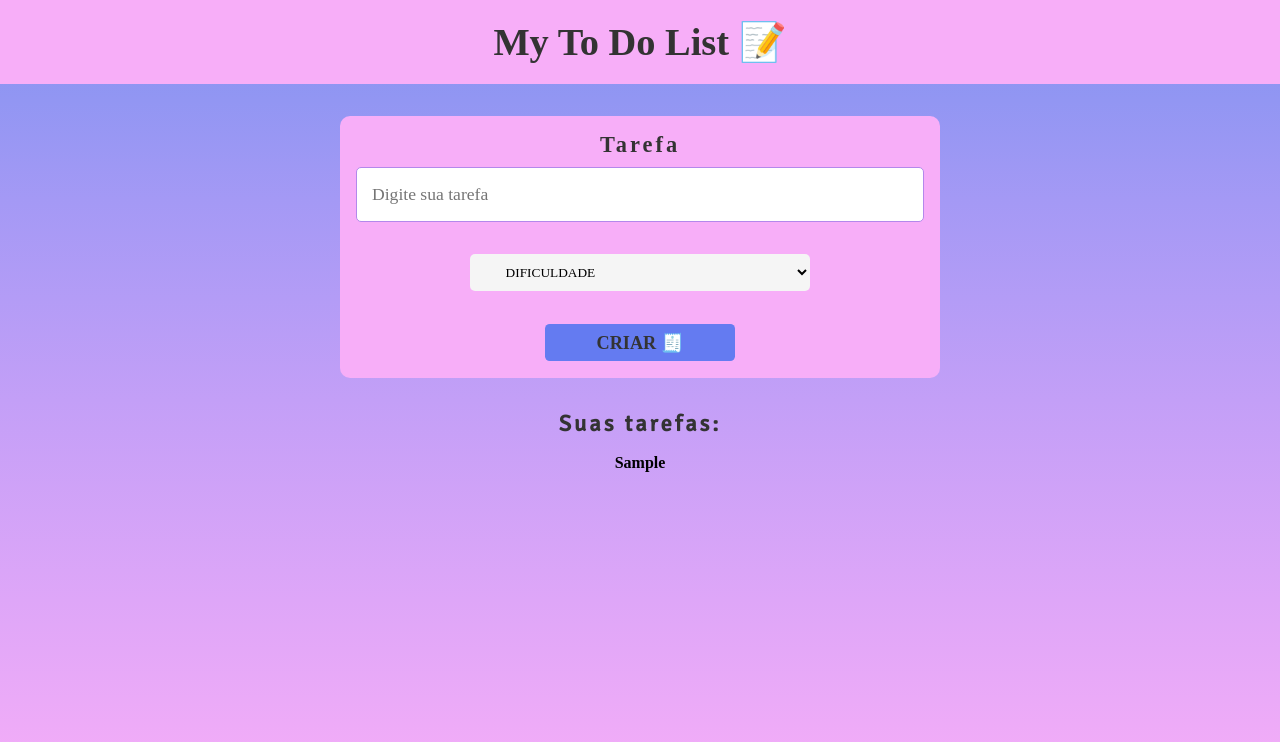
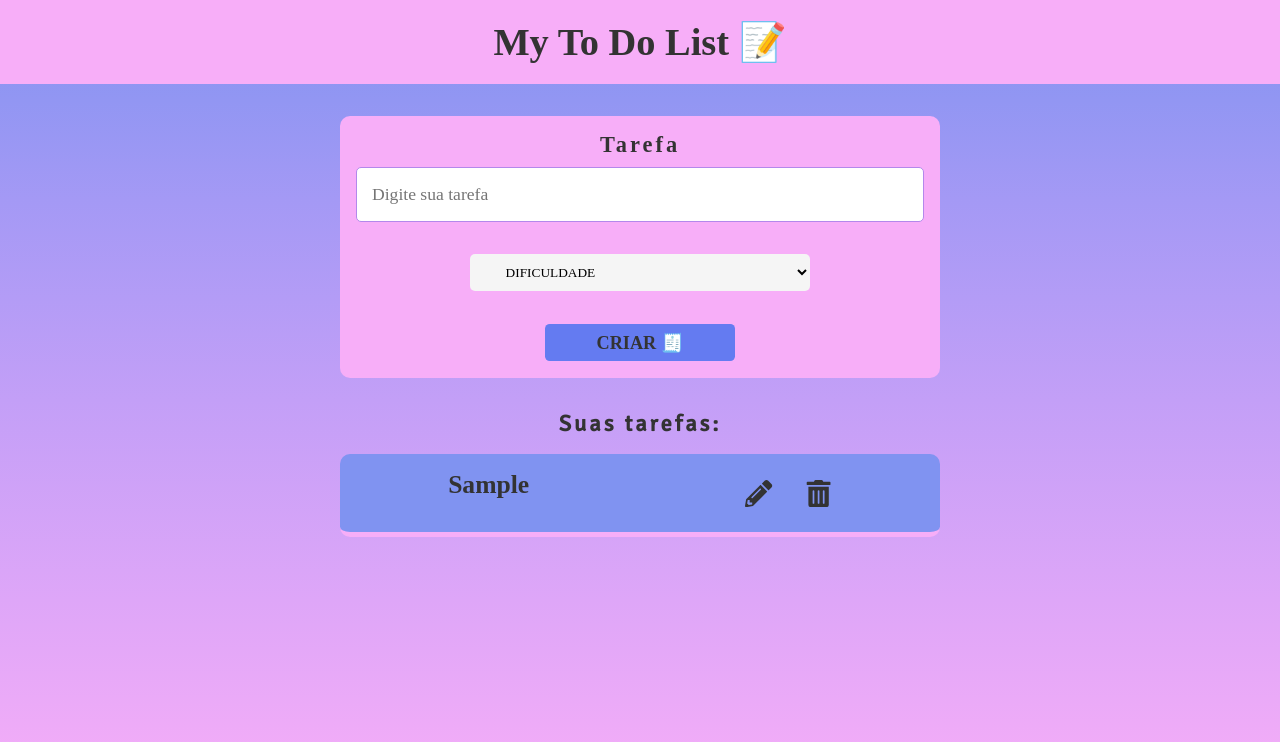
Before and after one commit to Soaressluiss/-my-todo-list, a React (Vite) app: page / in a window 1280 px wide. Both pictures are taken after typing "Sample" into the empty fields and a click on the input "Criar 🧾". Shown: the top 742 px of the page. Built offline with nearby package versions, Linux system fonts and the light colour scheme; a web font is replaced by a local one.

Commit message:
feat: finished styling the taskList component

```diff
--- a/package.json
+++ b/package.json
@@ -10,8 +10,10 @@
     "preview": "vite preview"
   },
   "dependencies": {
+    "install": "^0.13.0",
     "react": "^18.2.0",
     "react-dom": "^18.2.0",
+    "react-icons": "^4.8.0",
     "sass": "^1.62.0"
   },
   "devDependencies": {
--- a/src/App.scss
+++ b/src/App.scss
@@ -19,6 +19,7 @@ body {
         #a499f5,
         #8093f1
     );
+    overflow-x: hidden;
 }
 main {
     text-align: center;
--- a/src/components/TaskList/TaskList.tsx
+++ b/src/components/TaskList/TaskList.tsx
@@ -1,5 +1,6 @@
 import { Itask } from "../../interfaces/Task";
-
+import { FaPencilAlt, FaTrashAlt } from "react-icons/fa";
+import "./TaskListStyle.scss";
 interface TaskListTypes {
     tasklist: Itask[];
 }
@@ -8,18 +9,21 @@ const TaskList = ({ tasklist }: TaskListTypes): JSX.Element => {
         return (
             <>
                 {tasklist.map((task) => (
-                    <div key={task.id}>
-                        <div>
-                            <h4>{task.title}</h4>
-                            <p>{task.difficulty}</p>
+                    <section key={task.id}>
+                        <div className="infoTasks">
+                            <h4 className="titleTasks">{task.title}</h4>
+                            <p className="difficultyTasks">{task.difficulty}</p>
                         </div>
-                        <div></div>
-                    </div>
+                        <div className="taskIcons">
+                            <FaPencilAlt />
+                            <FaTrashAlt />
+                        </div>
+                    </section>
                 ))}
             </>
         );
     } else {
-        return <p>Não tem tarefas cadastradas!</p>;
+        return <p className="withoutTasks">Não tem tarefas cadastradas!</p>;
     }
 };
 
--- /dev/null
+++ b/src/components/TaskList/TaskListStyle.scss
@@ -0,0 +1,54 @@
+@import "../../partials/variables";
+@import "../../partials/mixins";
+
+section {
+    display: flex;
+    flex-direction: row;
+    width: 600px;
+    background-color: $color-tertiary;
+    margin: 0 auto;
+    align-items: center;
+    justify-content: space-around;
+    padding: 1rem 0;
+    border-bottom: 5px $color-primary solid;
+    border-radius: 10px;
+    .infoTasks {
+        display: grid;
+        gap: 1rem;
+        place-items: center;
+        .titleTasks {
+            @include FontFormat($font-secondary, 1.6rem, #333, bold);
+            text-transform: capitalize;
+            text-align: center;
+            position: relative;
+        }
+        .difficultyTasks {
+            @include FontFormat($color-primary, 1.2rem, #333, bold);
+            text-transform: capitalize;
+            text-align: center;
+        }
+    }
+    .taskIcons {
+        display: grid;
+        grid-template-columns: 1fr 1fr;
+        gap: 2rem;
+        align-items: center;
+        > svg {
+            font-size: 1.7rem;
+            color: #333;
+            cursor: pointer;
+            transition: all 0.3s ease;
+        }
+        > svg:hover,
+        > svg:focus {
+            transform: scale(0.9);
+        }
+    }
+}
+
+.withoutTasks {
+    @include FontFormat($font-secondary, 1.6rem, #333, bold);
+    text-transform: capitalize;
+    text-align: center;
+    margin-top: 5rem;
+}
```
Also changed, not shown: 1 other file (tests, documents, lock files or other folders).
